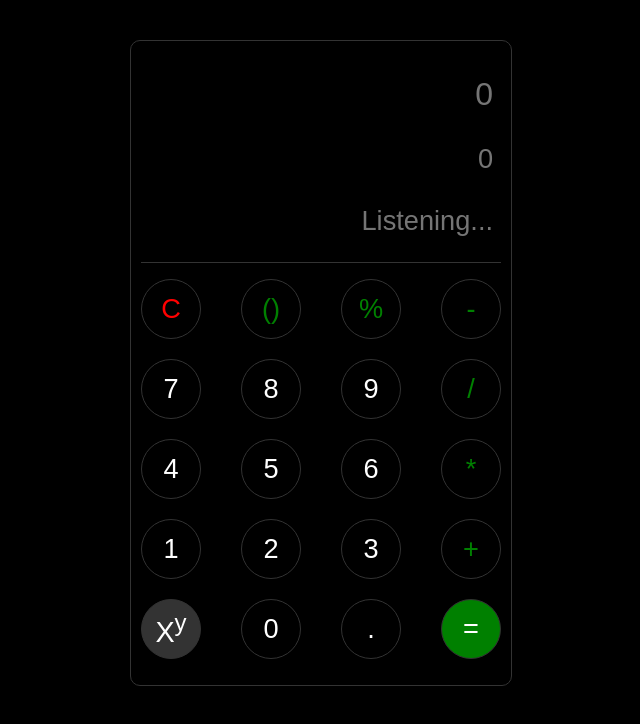
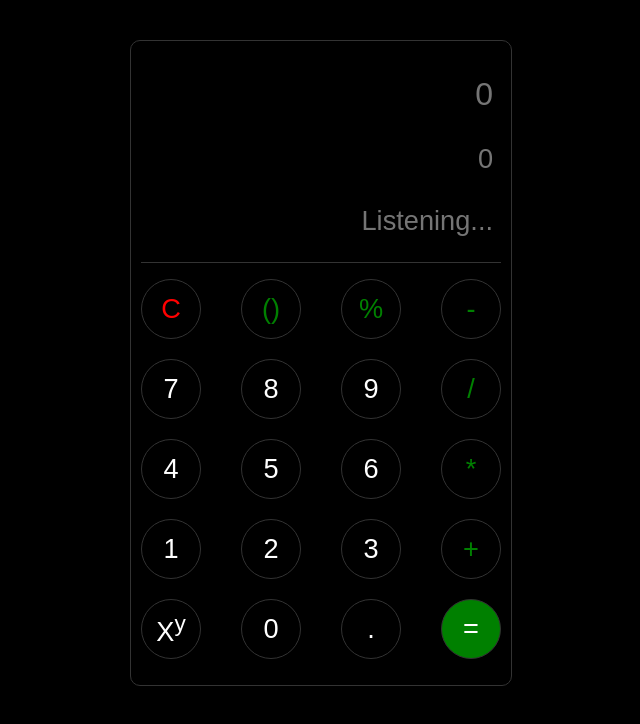
Before and after one commit to Gvstave/Calculator, a plain HTML site: page index.html in a window 1280 px wide. In both pictures the pointer is over the button 490 px from the left and 629 px from the top of the page. Shown: the whole page, without its empty margins (319-959 px from the left). Drawn offline with Linux system fonts and the light colour scheme.

Commit message:
disabled the root button for further adjustments

```diff
--- a/index.html
+++ b/index.html
@@ -40,7 +40,7 @@
             <button value="+" class="btn green">+</button>
           </li>
           <li>
-            <button value="**" class="btn" id="power">X<sup>y</sup></button>
+            <button value="**" class="btn" id="power" disabled="disabled" >X<sup>y</sup></button>
             <button value="0" class="btn">0</button>
             <button value="." class="btn">.</button>
             <button style="background-color: green;" id="equal">=</button>
--- a/styles.css
+++ b/styles.css
@@ -72,6 +72,7 @@ button {
     border-radius: 100px;
     border: 1px solid #333;
     font-size: 1.7em;
+    cursor: pointer;
 }
 
 .green {
@@ -88,6 +89,13 @@ button:hover {
     background-color: #333;
 }
 
+/* The power button is disabled */
+#power:hover {
+    font-size: 1.7em;
+    background-color: black;
+    cursor: auto;
+}
+
 @media screen and (max-width: 360px) {
     #main {
     max-width: 100%;
```
